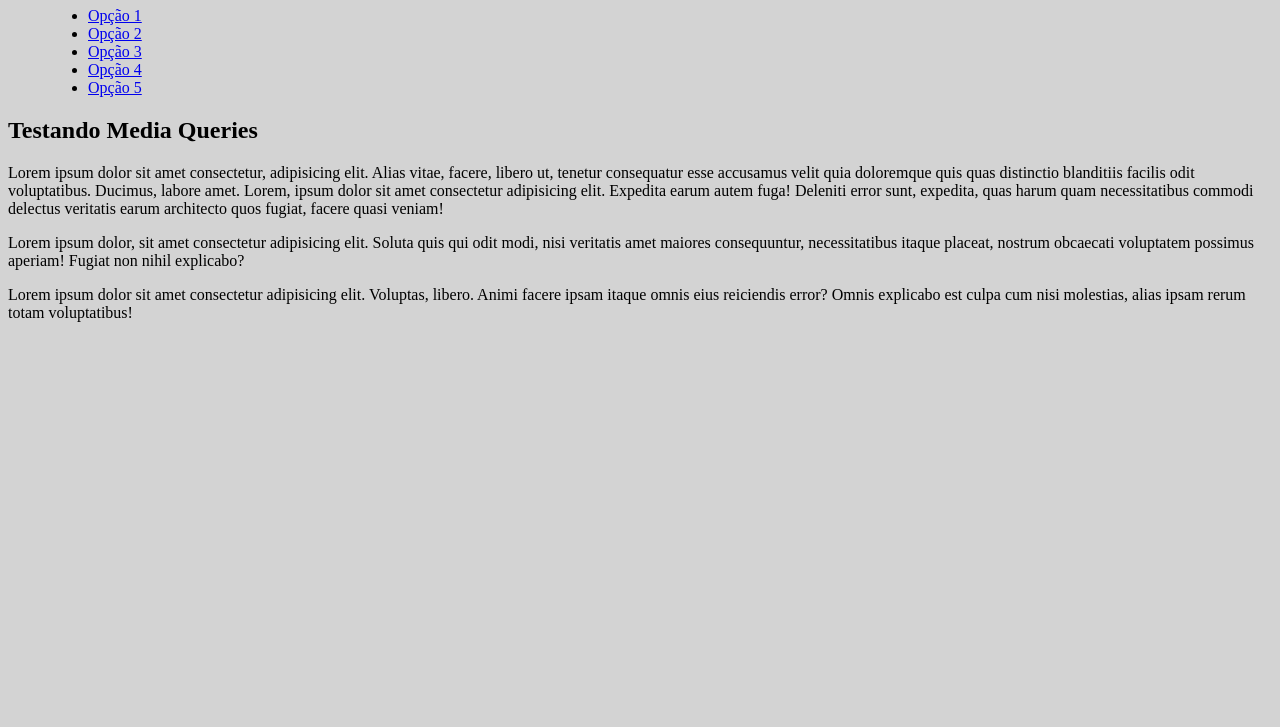
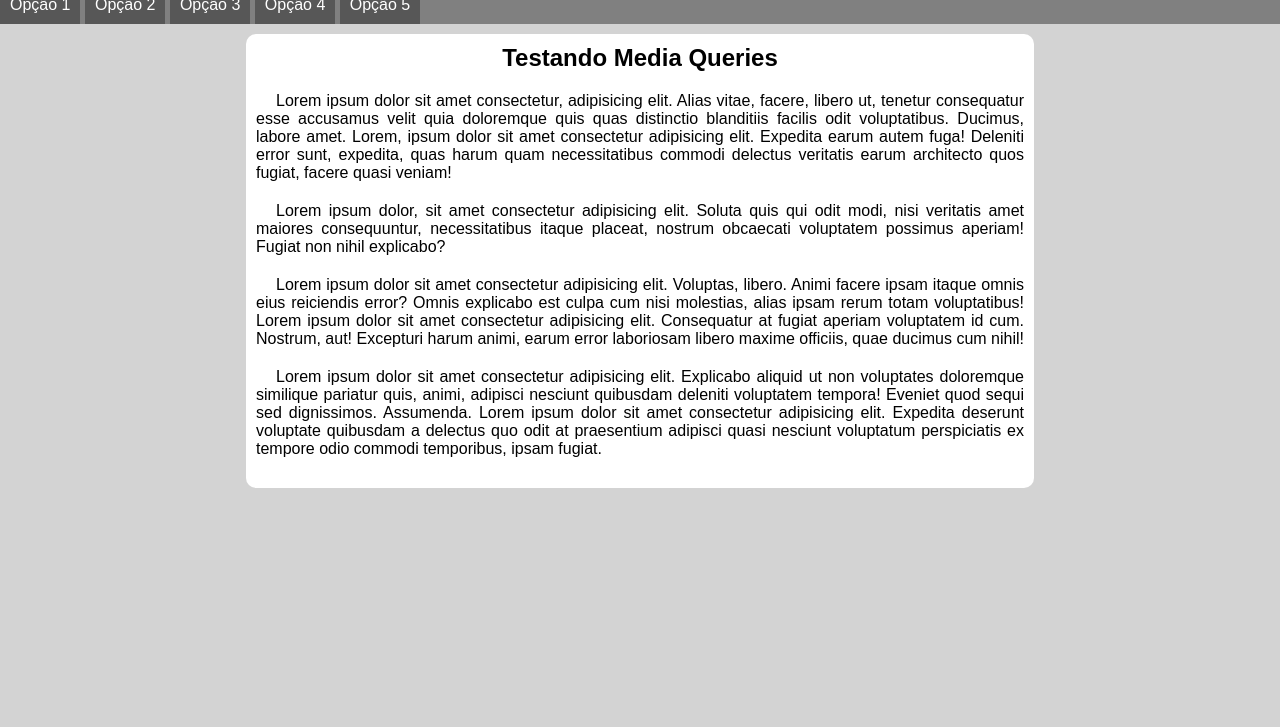
Before and after one commit to Giseleoliveira96/Html-Css, a plain HTML site: page Exercícios/ex026/mq005/index.html in a window 1280 px wide. Shown: the part 73-800 px from the top of the page. Drawn offline with nearby package versions, Linux system fonts and the light colour scheme.

Commit message:
atualizei o exercício 26

```diff
--- /dev/null
+++ b/Exercícios/ex026/mq005/estilos/media-query.css
@@ -0,0 +1,17 @@
+@charset "UTF-8";
+
+@media screen and (min-width: 768px) {
+    #burguer {
+        display: none;
+    }
+    menu {
+        display: block;
+    }
+    menu > ul > li {
+        display: inline-block;
+    }
+
+    main {
+        width: 768px;
+    }
+}
--- a/Exercícios/ex026/mq005/estilos/style.css
+++ b/Exercícios/ex026/mq005/estilos/style.css
@@ -1,5 +1,76 @@
 @charset "UTF-8";
+
+* {
+    font-family: Arial, Helvetica, sans-serif;
+    margin:0px;
+    padding: 0px;
+}
 
 body, html {
     background-color: lightgray;
 }
+
+header {
+    background-color: gray;
+}
+
+header > h1 {
+    padding: 10px;
+    text-align: center;
+}
+
+#burguer {
+    background-color: rgb(48, 48, 48);
+    color: white;
+    display: block;
+    text-align: center;
+    padding: 10px;
+    cursor: pointer;
+}
+
+#burguer:hover{
+    background-color: white;
+    color: black;
+}
+
+menu {
+    display: none;
+}
+
+menu > ul {
+    list-style-type: none;
+}
+
+menu > ul > li > a {
+    display: block;
+    padding: 10px;
+    text-decoration: none;
+    text-align: center;
+    background-color: rgb(87, 87, 87);
+    color: white;
+    border-top: 2px solid gray;
+}
+
+menu > ul > li > a:hover{
+    background-color: gray;
+}
+
+main {
+    width: 90vw;
+    background-color: white;
+    margin: auto;
+    margin-top: 10px;
+    padding: 10px;
+    border-radius: 10px;
+}
+
+article > h2{
+    text-align: center;
+    padding-bottom: 20px;
+}
+
+article > p{
+    text-align: justify;
+    margin-bottom: 20px;
+    text-indent: 20px;
+}
--- a/Exercícios/ex026/mq005/index.html
+++ b/Exercícios/ex026/mq005/index.html
@@ -4,12 +4,18 @@
     <meta charset="UTF-8">
     <meta name="viewport" content="width=device-width, initial-scale=1.0">
     <title>Media Query</title>
+    <link rel="stylesheet" href="https://fonts.googleapis.com/css2?family=Material+Symbols+Outlined:opsz,wght,FILL,GRAD@48,400,0,0" />
     <link rel="stylesheet" href="estilos/style.css">
+    <link rel="stylesheet" href="estilos/media-query.css">
+
 </head>
-<body>
+<body onresize="mudouTamanho()">
     <header>
         <h1>Meu Site</h1>
-        <menu>
+        <span id="burguer"  class="material-symbols-outlined" onclick="clickMenu()">
+            menu
+        </span>
+        <menu id="itens">
             <ul>
                 <li><a href="#">Opção 1</a></li>
                 <li><a href="#">Opção 2</a></li>
@@ -24,9 +30,26 @@
             <h2>Testando Media Queries</h2>
             <p>Lorem ipsum dolor sit amet consectetur, adipisicing elit. Alias vitae, facere, libero ut, tenetur consequatur esse accusamus velit quia doloremque quis quas distinctio blanditiis facilis odit voluptatibus. Ducimus, labore amet. Lorem, ipsum dolor sit amet consectetur adipisicing elit. Expedita earum autem fuga! Deleniti error sunt, expedita, quas harum quam necessitatibus commodi delectus veritatis earum architecto quos fugiat, facere quasi veniam!</p>
             <p>Lorem ipsum dolor, sit amet consectetur adipisicing elit. Soluta quis qui odit modi, nisi veritatis amet maiores consequuntur, necessitatibus itaque placeat, nostrum obcaecati voluptatem possimus aperiam! Fugiat non nihil explicabo?</p>
-            <p>Lorem ipsum dolor sit amet consectetur adipisicing elit. Voluptas, libero. Animi facere ipsam itaque omnis eius reiciendis error? Omnis explicabo est culpa cum nisi molestias, alias ipsam rerum totam voluptatibus!</p>
+            <p>Lorem ipsum dolor sit amet consectetur adipisicing elit. Voluptas, libero. Animi facere ipsam itaque omnis eius reiciendis error? Omnis explicabo est culpa cum nisi molestias, alias ipsam rerum totam voluptatibus! Lorem ipsum dolor sit amet consectetur adipisicing elit. Consequatur at fugiat aperiam voluptatem id cum. Nostrum, aut! Excepturi harum animi, earum error laboriosam libero maxime officiis, quae ducimus cum nihil!</p>
+            <p>Lorem ipsum dolor sit amet consectetur adipisicing elit. Explicabo aliquid ut non voluptates doloremque similique pariatur quis, animi, adipisci nesciunt quibusdam deleniti voluptatem tempora! Eveniet quod sequi sed dignissimos. Assumenda. Lorem ipsum dolor sit amet consectetur adipisicing elit. Expedita deserunt voluptate quibusdam a delectus quo odit at praesentium adipisci quasi nesciunt voluptatum perspiciatis ex tempore odio commodi temporibus, ipsam fugiat.</p>
         </article>
     </main>
+    <script>
+        function mudouTamanho() {
+            if (window.innerWidth >= 768){
+                itens.style.display = "block"
+            } else {
+                itens.style.display = "none"
+            }
+        }
 
+        function clickMenu() {
+            if (itens.style.display == "block") {
+                itens.style.display = "none"
+            } else {
+                itens.style.display = "block"
+            }
+        }
+    </script>
 </body>
 </html>
```
